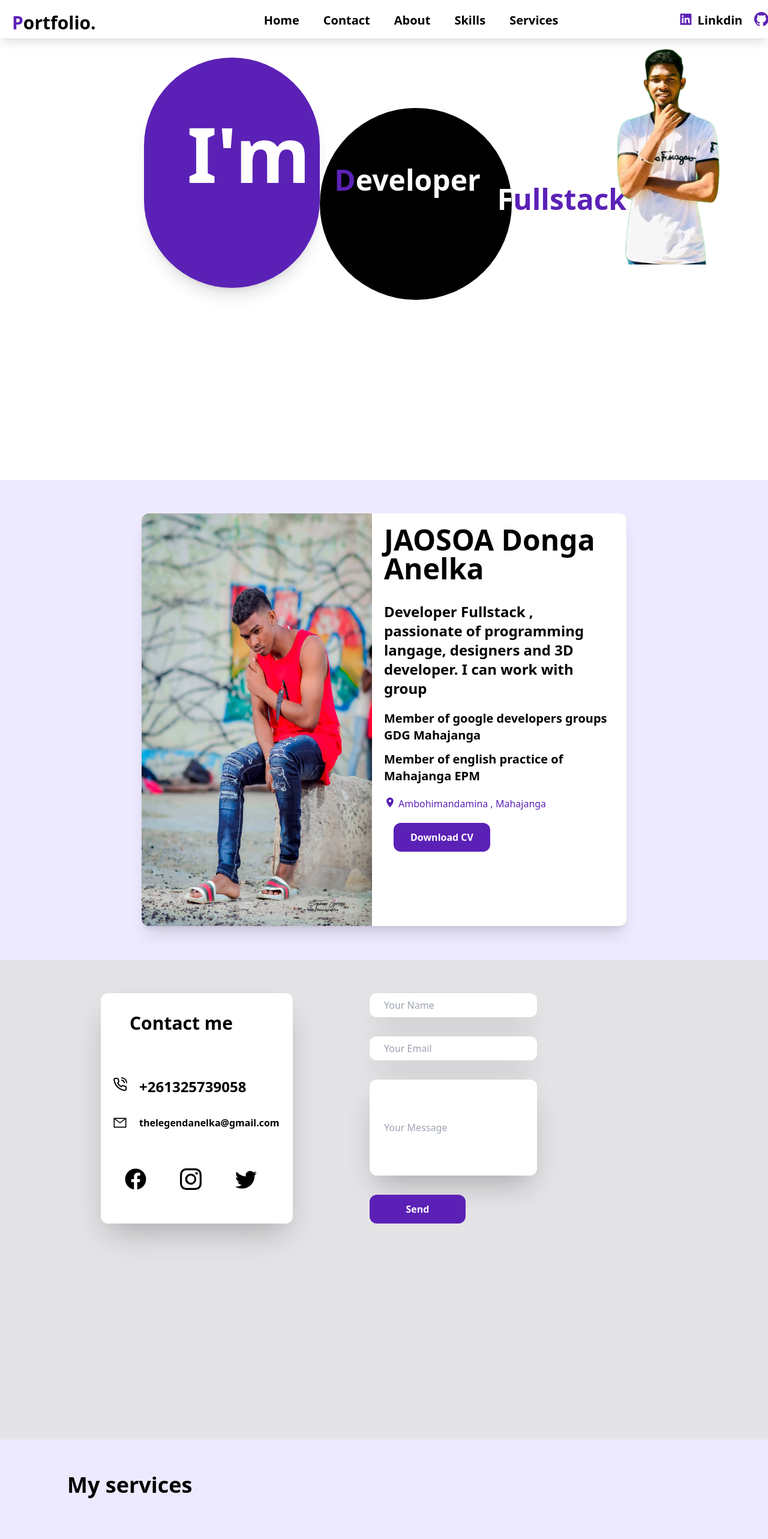
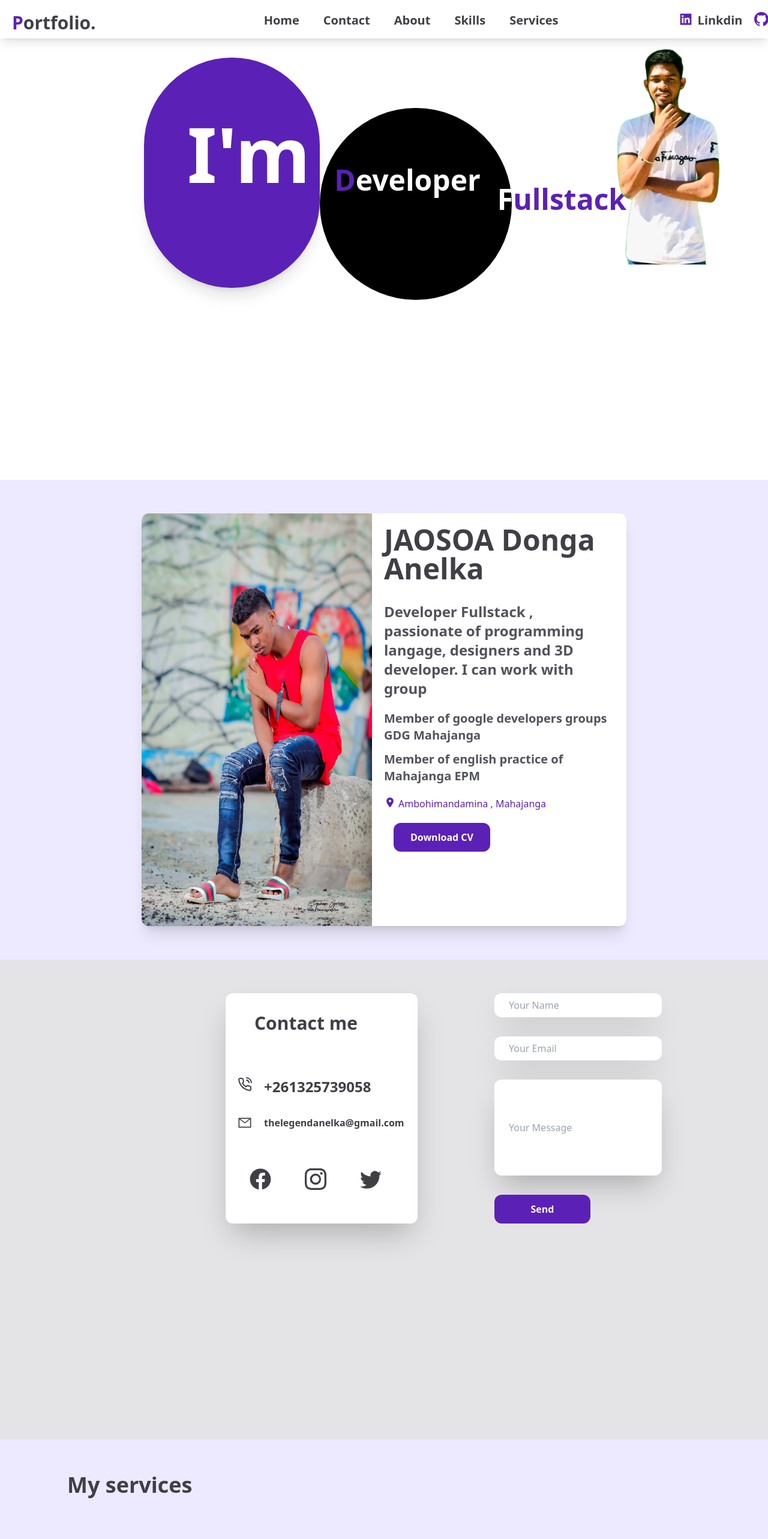
Before and after one commit to gasikaradigital/frontend-erpinnov, a React (Vite) app: page / in a window 1280 px wide. Shown: the top 2566 px of the page at 60% size. Built offline with nearby package versions, Linux system fonts and the light colour scheme.

Commit message:
footer modified

```diff
--- a/src/pages/Home/components/contact/index.jsx
+++ b/src/pages/Home/components/contact/index.jsx
@@ -7,18 +7,18 @@ import {FiPhoneCall} from 'react-icons/fi'
 function Contact() {
   return (
     <div className='h-screen w-full bg-[#e4e4e7] p-14 flex flex-row '>
-       <div className='shadow-2xl w-80 h-96  ml-28 bg-white rounded-xl  '>
-        <h1 className='text-3xl font-bold py-8 ml-12 '>Contact me</h1>
+       <div className='shadow-2xl w-80 h-96  ml-80 bg-white rounded-xl  '>
+        <h1 className='text-3xl font-bold py-8 ml-12 text-[#3f3f46] '>Contact me</h1>
         <div>
-          <a href="#" className='flex flex-row ml-5 text-2xl font-bold mt-10'><FiPhoneCall className='mr-5 font-bold'></FiPhoneCall> +261325739058</a>
+          <a href="#" className='flex flex-row ml-5 text-2xl font-bold mt-10 text-[#3f3f46]'><FiPhoneCall className='mr-5 font-bold'></FiPhoneCall> +261325739058</a>
         </div>
         <div>
-          <a href="#" className='flex flex-row ml-5 font-bold mt-8'><AiOutlineMail className='mr-5 font-bold text-2xl'></AiOutlineMail>thelegendanelka@gmail.com</a>
+          <a href="#" className='flex flex-row ml-5 font-bold mt-8 text-[#3f3f46]'><AiOutlineMail className='mr-5 font-bold text-2xl'></AiOutlineMail>thelegendanelka@gmail.com</a>
         </div>
         <div className='flex flex-row'>
-          <a href="https://www.facebook.com/leader.poseidon"><FaFacebook className='text-4xl mt-16 ml-10 hover:text-blue-600'></FaFacebook></a>
-          <a href="https://www.instagram.com/dongaanelka/"><BsInstagram className='text-4xl mt-16 ml-14 hover:bg-gradient-to-r hover:from-purple-500 hover:to-pink-500 hover:text-white hover:rounded-xl'></BsInstagram></a>
-          <a href="#"><BsTwitter className='text-4xl mt-16 ml-14 hover:text-blue-500'></BsTwitter></a>
+          <a href="https://www.facebook.com/leader.poseidon"><FaFacebook className='text-4xl mt-16 ml-10 hover:text-blue-600 text-[#3f3f46]'></FaFacebook></a>
+          <a href="https://www.instagram.com/dongaanelka/"><BsInstagram className='text-4xl mt-16 ml-14 text-[#3f3f46] hover:bg-gradient-to-r hover:from-purple-500 hover:to-pink-500 hover:text-white hover:rounded-xl'></BsInstagram></a>
+          <a href="#"><BsTwitter className='text-4xl mt-16 ml-14 hover:text-blue-500 text-[#3f3f46]'></BsTwitter></a>
 
         </div>
 
--- a/src/pages/Home/components/footer/index.jsx
+++ b/src/pages/Home/components/footer/index.jsx
@@ -1,9 +1,26 @@
 import React from 'react'
-
+import {FaFacebook} from 'react-icons/fa'
+import {BsInstagram} from 'react-icons/bs'
+import {BsTwitter} from 'react-icons/bs'
 function Footer() {
   return (
-    <div className='w-full h-80 bg-black'>
+    <div className='w-full h-80 bg-black flex flex-row'>
+      <div className='mt-40 ml-14'>
+        <a href="#" className='text-2xl font-bold text-white'>Donga@Anelka</a>
+      </div>
+       <div className='flex flex-col ml-40 '>
+          <a href="https://www.facebook.com/leader.poseidon"><FaFacebook className='text-4xl mt-24 ml-14 hover:text-blue-600 text-white'></FaFacebook></a>
+          <a href="https://www.instagram.com/dongaanelka/"><BsInstagram className='text-4xl mt-8 ml-14 text-white hover:bg-gradient-to-r hover:from-purple-500 hover:to-pink-500 hover:text-white hover:rounded-xl'></BsInstagram></a>
+          <a href="#"><BsTwitter className='text-4xl mt-8 ml-14 hover:text-blue-500 text-white'></BsTwitter></a>
+        </div>
+        <div className='ml-40 flex flex-col'>
+<a href="#" className='text-white font-bold mt-24'>Home</a>
+<a href="#" className='text-white font-bold mt-2'>Contact</a>
+<a href="#" className='text-white font-bold mt-2'>About</a>
+<a href="#" className='text-white font-bold mt-2'>Skills</a>
+<a href="#" className='text-white font-bold mt-2'>Services</a>
 
+        </div>
     </div>
   )
 }
--- a/src/pages/Home/components/header/index.jsx
+++ b/src/pages/Home/components/header/index.jsx
@@ -15,7 +15,7 @@ function Header() {
 
       const link = document.createElement("a");
       link.href = URL.createObjectURL(blob);
-      link.download = "document.pdf";
+      link.download = "CV-anelka.pdf";
       document.body.appendChild(link);
       link.click();
       document.body.removeChild(link);
@@ -32,10 +32,10 @@ function Header() {
       <div className='flex flex-row  bg-white shadow-xl rounded-xl  m-14  '>
         <img src={Anelka} alt="AnelkaPhoto" className='w-96 h-full rounded-l-xl ' />
         <div className='w-96 h-full  m-5'>
-        <p className='font-bold text-5xl '>JAOSOA Donga Anelka</p>
-          <p className='text-2xl font-bold mt-8 '>Developer Fullstack , passionate of programming langage, designers and 3D developer. I can work with group </p>
-          <p className='text-xl font-bold mt-5'>Member of google developers groups GDG Mahajanga</p>
-          <p className='text-xl font-bold mt-3 '>Member of english practice of Mahajanga EPM</p>
+        <p className='font-bold text-5xl text-[#3f3f46] '>JAOSOA Donga Anelka</p>
+          <p className='text-2xl font-bold mt-8 text-[#52525b] '>Developer Fullstack , passionate of programming langage, designers and 3D developer. I can work with group </p>
+          <p className='text-xl font-bold mt-5 text-[#52525b]'>Member of google developers groups GDG Mahajanga</p>
+          <p className='text-xl font-bold mt-3 text-[#52525b] '>Member of english practice of Mahajanga EPM</p>
 <div className='flex flex-row mt-5'>
 <MdPlace className='text-xl text-[#5b21b6] hover:underline'/>
  <a href='https://www.google.com/maps/place/Ambohimandamina/@-15.7165647,46.3427353,17z/data=!3m1!4b1!4m6!3m5!1s0x2203fbc7d5078047:0xd2cab551c012a77b!8m2!3d-15.7165647!4d46.344924!16s%2Fg%2F11jsghnl3k'
--- a/src/pages/Home/components/navbar/index.jsx
+++ b/src/pages/Home/components/navbar/index.jsx
@@ -9,33 +9,33 @@ function Navbar() {
             <div className='flex flex-col    w-full h-screen  '>
               <div className="flex flex-row w-full h-16 shadow-lg fixed  bg-white">
                  <div className='p-5'>
-                <a href="#" className='flex flex-row text-3xl  font-bold'><p className='font-bold text-[#5b21b6] text-3xl'>P</p>ortfolio.</a>
+                <a href="#" className='flex flex-row text-3xl  font-bold text-[#3f3f46]'><p className='font-bold text-[#5b21b6] text-3xl'>P</p>ortfolio.</a>
                 </div>
                 <div className='flex justify-center ml-60 '>
                 <div className='p-5'>
-<a href="#" className=' font-bold text-xl '>Home</a>
+<a href="#" className=' font-bold text-xl text-[#3f3f46] '>Home</a>
                 </div>
                 <div className='p-5'>
-<a href="#" className=' font-bold text-xl'>Contact</a>
+<a href="#" className=' font-bold text-xl text-[#3f3f46]'>Contact</a>
+                </div>
+                <div className='p-5 '>
+<a href="#" className=' font-bold text-xl text-[#3f3f46]'>About</a>
                 </div>
                 <div className='p-5'>
-<a href="#" className=' font-bold text-xl'>About</a>
+<a href="#" className=' font-bold text-xl text-[#3f3f46]'>Skills</a>
                 </div>
                 <div className='p-5'>
-<a href="#" className=' font-bold text-xl'>Skills</a>
-                </div>
-                <div className='p-5'>
-<a href="#" className=' font-bold text-xl'>Services</a>
+<a href="#" className=' font-bold text-xl text-[#3f3f46]'>Services</a>
                 </div>
                 <div className='pl-5 py-5 flex flex-row ml-40'>
                   <AiFillLinkedin className=' text-2xl text-[#5b21b6]' />
-<a href="https://www.linkedin.com/in/anelka-donga-289b8122a/" className=' font-bold text-xl ml-2 cursor-pointer'>Linkdin</a>
+<a href="https://www.linkedin.com/in/anelka-donga-289b8122a/" className=' font-bold text-xl ml-2 cursor-pointer text-[#3f3f46]'>Linkdin</a>
                 </div>
                 </div>
 
                 <div className='pl-5 py-5 flex flex-row'>
                 <BsGithub className=' text-2xl text-[#5b21b6]'/>
-<a href="https://github.com/Kanel04" className=' font-bold text-xl ml-2 cursor-pointer'> GitHuB</a>
+<a href="https://github.com/Kanel04" className=' font-bold text-xl ml-2 cursor-pointer text-[#3f3f46]'> GitHuB</a>
                 </div>
                 </div>
             <div className='flex flex-row'>
--- a/src/pages/Home/components/services/index.jsx
+++ b/src/pages/Home/components/services/index.jsx
@@ -6,29 +6,29 @@ import Photographer from '../assets/photographer.png'
 function Services() {
   return (
     <div className='w-full h-screen bg-[#ede9fe]'>
-<h1 className='text-4xl font-bold p-14 ml-14 '>My services</h1>
+<h1 className='text-4xl font-bold p-14 ml-14 text-[#3f3f46]'>My services</h1>
 <div className='flex flex-row'>
 <div className='w-96 h-96 shadow-xl rounded-2xl ml-14 mt-10 bg-white p-2 '>
 <img src={Web} alt="web" />
 <div>
-  <h1 className='text-3xl font-bold text-center'>Fullstack developer</h1>
-<p className='text-xl font-bold p-6'>Web developer, app developper, desktop developper, 3D developper</p>
+  <h1 className='text-3xl font-bold text-center text-[#3f3f46]'>Fullstack developer</h1>
+<p className='text-xl font-bold p-6 text-[#52525b] text-center'>Web developer, app developper, desktop developper, 3D developper</p>
 </div>
 </div>
 
 <div className='w-96 h-96 shadow-xl rounded-2xl ml-14 mt-10 bg-white p-2 '>
 <img src={Design} alt="design" className='w-80' />
 <div>
-<h1 className='text-3xl font-bold text-center'>UX/UI designer</h1>
-<p className='text-xl font-bold p-6'>Web designer, app designer, desktop designer</p>
+<h1 className='text-3xl font-bold text-center text-[#3f3f46]'>UX/UI designer</h1>
+<p className='text-xl font-bold p-6 text-[#52525b] text-center'>Web designer, app designer, desktop designer</p>
 </div>
 </div>
 
 <div className='w-96 h-96 shadow-xl rounded-2xl ml-14 mt-10 bg-white p-2'>
-<img src={Photographer} alt="photographe" className='w-80' />
+<img src={Photographer} alt="photographe" className='w-60 h-60' />
 <div>
-<h1 className='text-3xl font-bold text-center'>Video/Photographer</h1>
-<p className='text-xl font-bold p-6'>youtuber, Photo session</p>
+<h1 className='text-3xl font-bold text-center text-[#3f3f46]'>Video/Photographer</h1>
+<p className='text-xl font-bold p-6 text-[#52525b] text-center'>youtuber, Photo session</p>
 </div>
 </div>
 </div>
```
